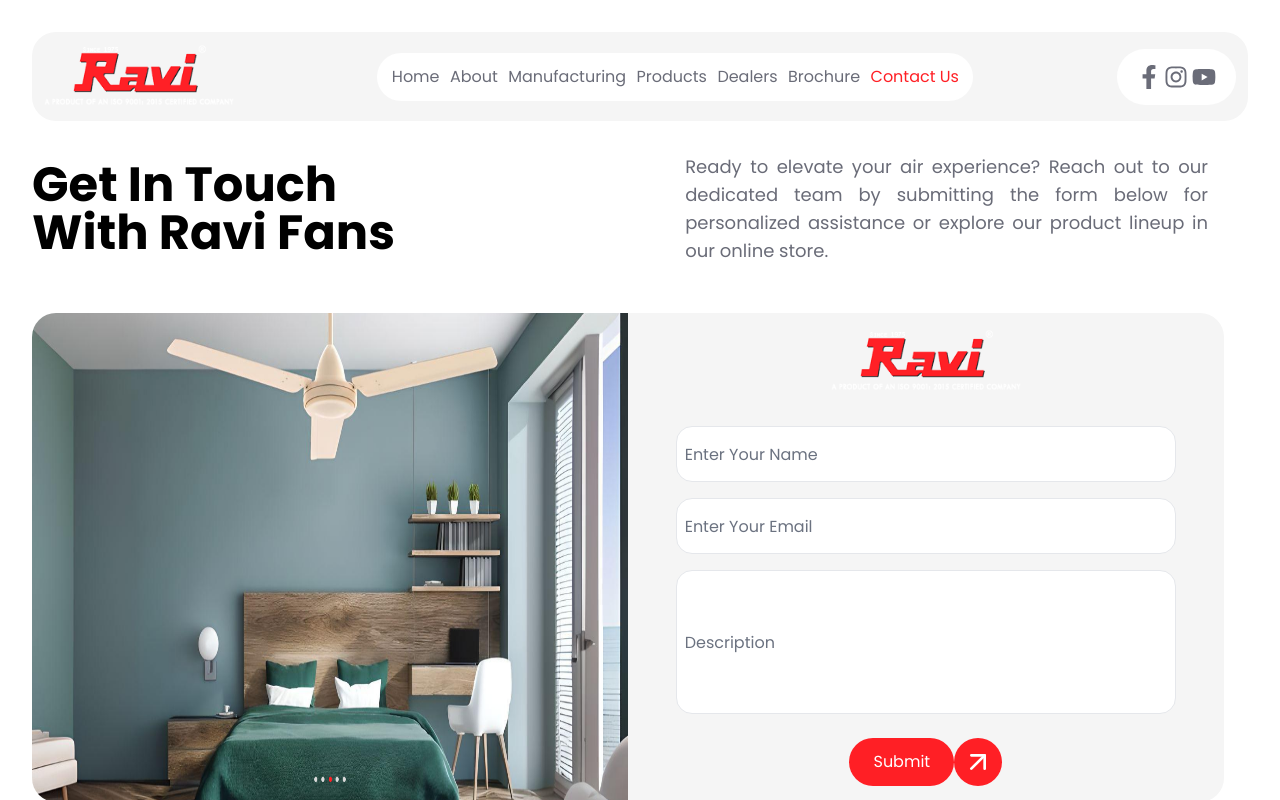
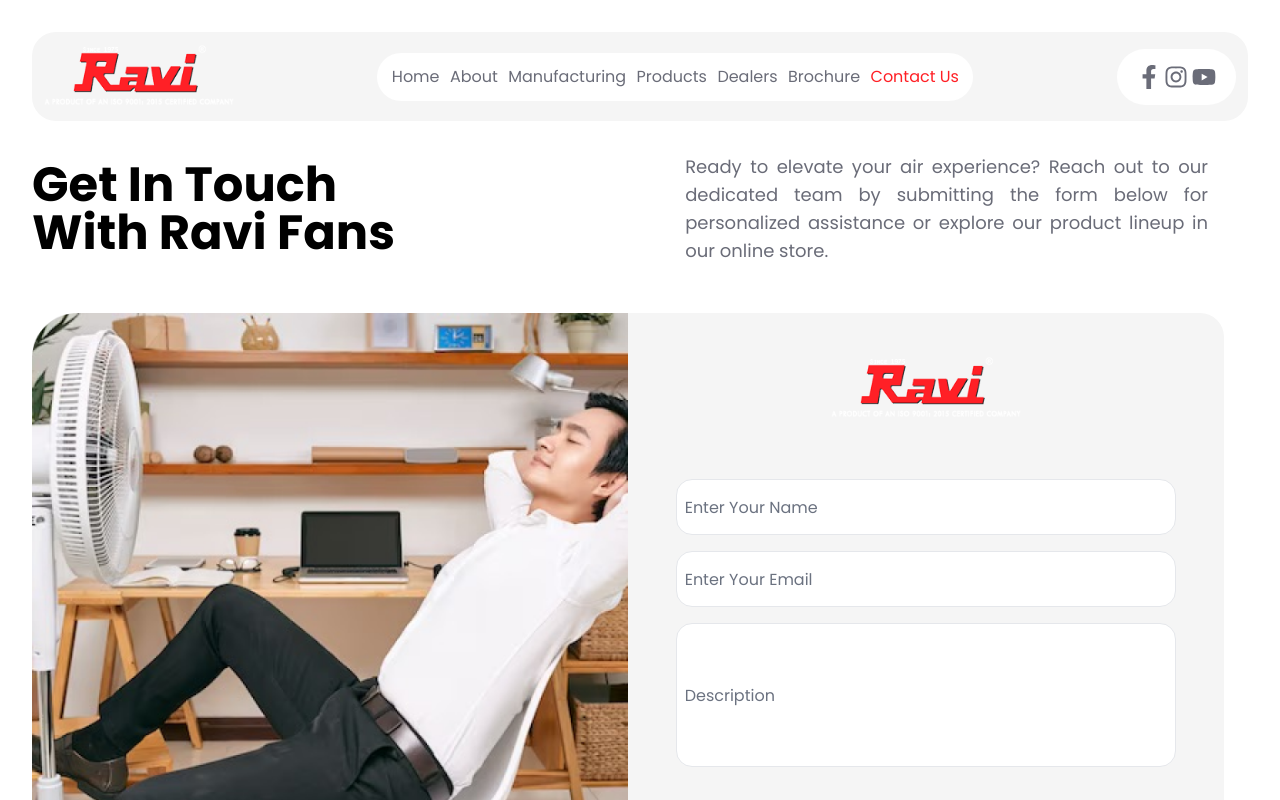
Before and after one commit to atulya-srivastava/ravi-fans, a React (Vite) app: page /contact-us in a window 1280 px wide. Shown: the top 800 px of the page. Built offline with nearby package versions, Linux system fonts and the light colour scheme.

Commit message:
modifies img in contact us

```diff
--- a/src/components/ContactUs/ContactUs.jsx
+++ b/src/components/ContactUs/ContactUs.jsx
@@ -7,7 +7,7 @@ const ContactUs = () => {
       <div className="flex flex-col items-center gap-y-4 mt-4 lg:mx-8">
         <div className="flex flex-col items-center gap-y-4 mt-4 lg:container lg:flex-row ">
           <div className="w-full sm:text-center lg:text-left lg:ml-0">
-              <h1 className="text-4xl mx-8  font-bold lg:text-5xl lg:ml-0 lg:w-[60%]">
+              <h1 className="text-4xl mx-8 font-bold lg:text-5xl lg:ml-0 lg:w-[60%]">
                 Get In Touch With Ravi Fans
               </h1>
           </div>
@@ -21,9 +21,9 @@ const ContactUs = () => {
         </div>
         <div className="flex justify-center lg:container lg:my-8">
           <div className="hidden lg:block lg:w-1/2">
-            <img src="./images/poster3.png" className="lg:rounded-l-3xl lg:h-full" alt="poster" />
+            <img src="./images/Frame38.png" className="lg:rounded-l-3xl lg:w-full lg:h-full" alt="poster" />
           </div>
-          <div className="flex flex-col items-center bg-[#F5F5F5] m-6 p-4 rounded-3xl sm:w-5/6 lg:rounded-l-none lg:my-0 lg:ml-0 lg:w-1/2">
+          <div className="flex flex-col items-center justify-evenly bg-[#F5F5F5] m-6 p-4 rounded-3xl sm:w-5/6 lg:rounded-l-none lg:my-0 lg:ml-0 lg:w-1/2">
             <div>
               <img src="./images/Logo.svg" alt="" />
             </div>
--- a/src/components/Home/Home.jsx
+++ b/src/components/Home/Home.jsx
@@ -7,6 +7,7 @@ import CategoryOne from "./Categories/CategoryOne";
 import CategoryTwo from "./Categories/CategoryTwo";
 import CategoryThree from "./Categories/CategoryThree";
 import CategoryFour from "./Categories/CategoryFour";
+import ContactUs from "../ContactUs/ContactUs";
 
 const Home = () => {
   return (
@@ -14,6 +15,7 @@ const Home = () => {
       <MainCarousel />
       <VideoSection />
       <Categories />
+      <ContactUs />
     </>
   );
 };
```
Also changed, not shown: public/images/Frame38.png (added).
